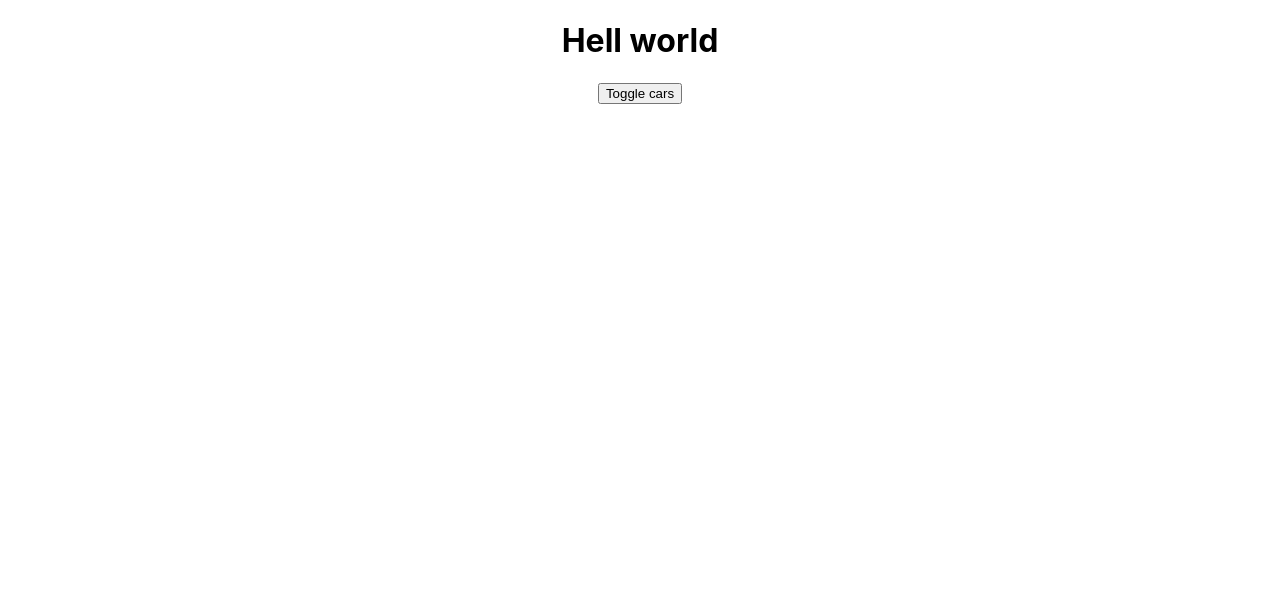
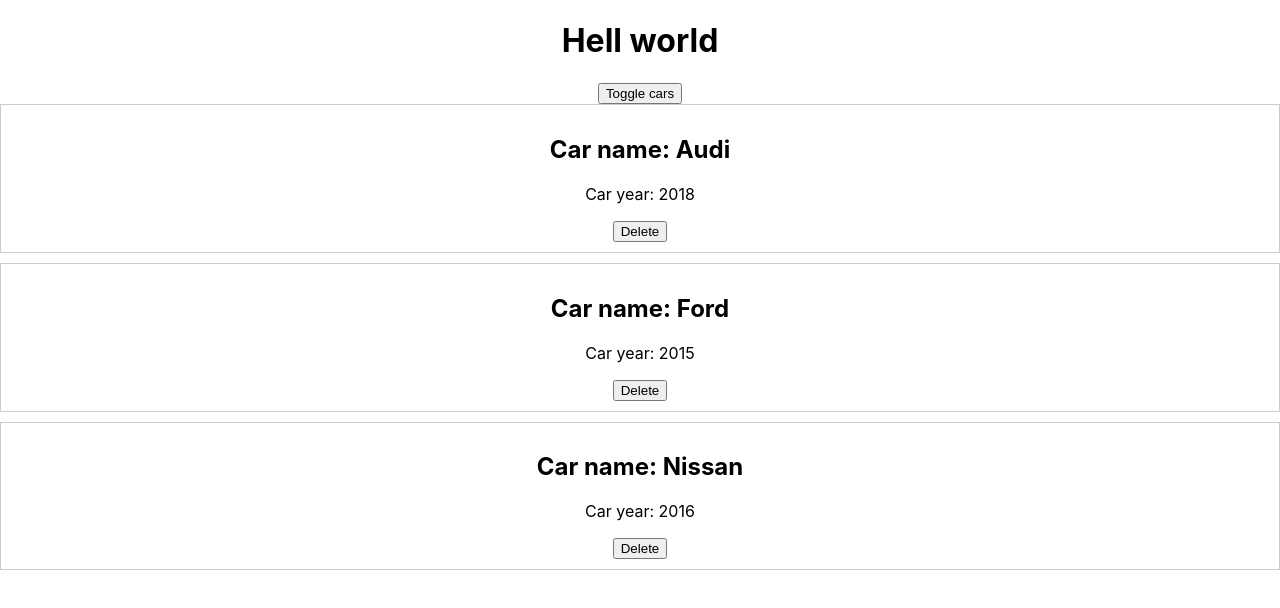
Before and after one commit to Venul/reactLearning, a React (Create React App) app: page / in a window 1280 px wide. Shown: the top 608 px of the page. Built offline with nearby package versions, Linux system fonts and the light colour scheme.

Commit message:
3.8: dynamic lists

```diff
--- a/src/App.js
+++ b/src/App.js
@@ -11,7 +11,7 @@ class App extends Component {
       {name: 'Nissan', year: 2016}
     ],
     pageTitle: 'Hell world',
-    showCars: false
+    showCars: true
   }
 
   changeTitleHandler = (newTitle) => {
@@ -24,6 +24,13 @@ class App extends Component {
     this.setState({
       showCars: !this.state.showCars
     });
+  }
+
+  deleteHandler (index) {
+    const cars = [...this.state.cars]
+    cars.splice(index,1)
+    this.setState({cars})
+    // cars instead cars:cars
   }
 
   render() {
@@ -40,8 +47,8 @@ class App extends Component {
             key={index}
             name={car.name}
             year={car.year}
-            onChangeTitle={ () => this.changeTitleHandler(car.name)
-            }
+            onDelete={ this.deleteHandler.bind(this, index)}
+            // bind need for correct this state
           />
         )
       })
@@ -56,23 +63,7 @@ class App extends Component {
         >
           Toggle cars
         </button>
-
         {cars}
-
-        {/* { this.state.showCars
-          ? this.state.cars.map((car, index) => {
-              return (
-                <Car
-                  key={index}
-                  name={car.name}
-                  year={car.year}
-                  onChangeTitle={ () => this.changeTitleHandler(car.name)
-                  }
-                />
-              )
-            })
-          : null
-        } */}
     </div>
     );
   }
--- a/src/Car/Car.js
+++ b/src/Car/Car.js
@@ -1,6 +1,12 @@
 export default props => (
-  <div>
+  <div style={{
+    border: '1px solid #ccc',
+    marginBottom: '10px',
+    display: 'block',
+    padding: '10px'
+  }}>
     <h2>Car name: {props.name}</h2>
     <p>Car year: {props.year}</p>
+    <button onClick={props.onDelete}>Delete</button>
 </div>
 )
```
